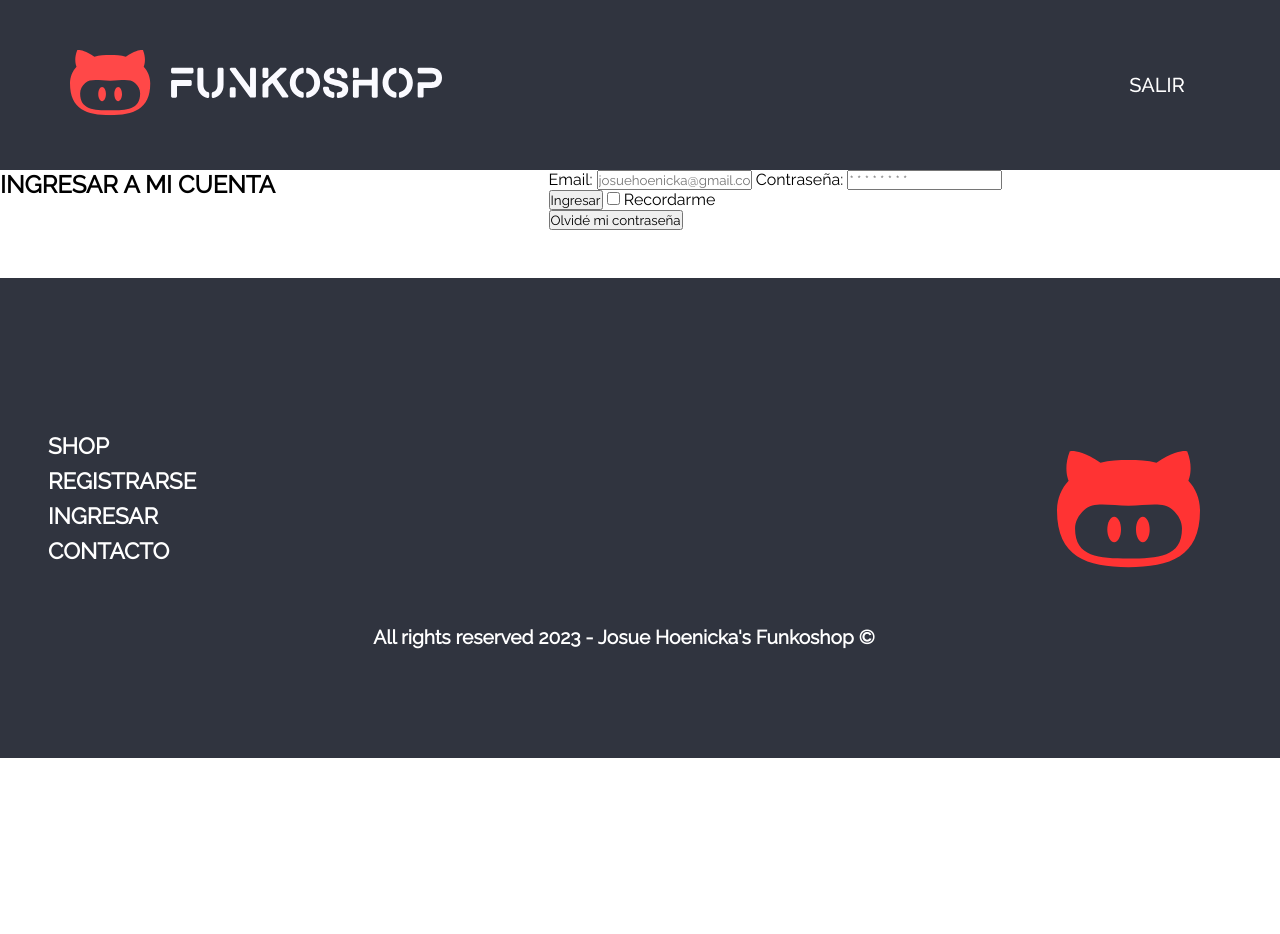
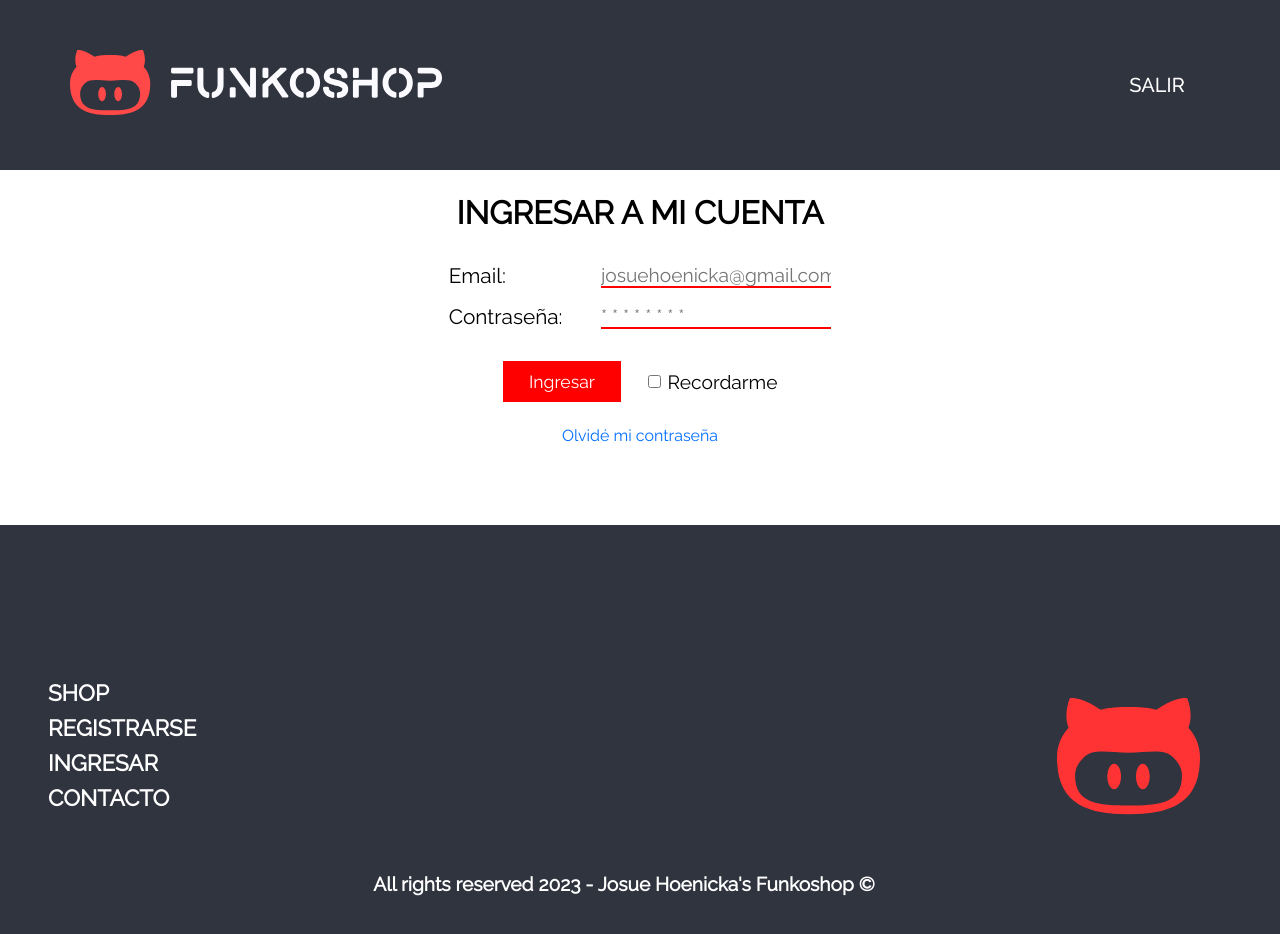
Before and after one commit to josuehoenicka/funkoshop, a plain HTML site: page src/admin/login.html in a window 1280 px wide. Before the commit the page ends 800 px from the top, so only its background shows below. Drawn offline with Linux system fonts and the light colour scheme.

Commit message:
update login styles

```diff
--- a/src/admin/login.html
+++ b/src/admin/login.html
@@ -6,7 +6,7 @@
     <meta name="viewport" content="width=device-width, initial-scale=1.0">
     <link rel="icon" type="image/x-icon" href="charmander-1.webp">
     <link rel="stylesheet" href="../../styles/index.css">
-    <link rel="stylesheet" href="../../styles/shop.css">
+    <link rel="stylesheet" href="../../styles/admin.css">
     <title>Josue Hoenicka's FunkShop</title>
 </head>
 <body>
@@ -20,18 +20,23 @@
         </div>
     </nav>
     <main>
-        <h2>INGRESAR A MI CUENTA</h2>
-        <form action="">
-            <label for="email_login">Email:</label>
-            <input type="text" placeholder="josuehoenicka@gmail.com" id="email_login">
-            <label for="password_login">Contraseña:</label>
-            <input type="text" placeholder="* * * * * * * *" id="password_login">
-            <div>
-                <button>Ingresar</button>
-                <input type="checkbox"> Recordarme
+        <h2 class="title-admin-template">INGRESAR A MI CUENTA</h2>
+        <form action="" class="form-admin-template">
+            <div class="container-admin-template">
+                <label for="email_login">Email:</label>
+                <input type="text" placeholder="josuehoenicka@gmail.com" id="email_login">
             </div>
-            <div>
-                <button>Olvidé mi contraseña</button>
+            <div class="container-admin-template">
+                <label for="password_login">Contraseña:</label>
+                <input type="password" placeholder="* * * * * * * *" id="password_login">
+            </div>
+            <div class="secondary-container-admin-template">
+                <button class="btn-login">Ingresar</button>
+                <input type="checkbox" id="input-remember">
+                <label for="input-remember" id="label-remember">Recordarme</label>
+            </div>
+            <div class="third-container-admin-template">
+                <button class="btn-forget">Olvidé mi contraseña</button>
             </div>
         </form>
     </main>
--- a/styles/admin.css
+++ b/styles/admin.css
@@ -0,0 +1,69 @@
+main {
+    display: flex;
+    flex-direction: column;
+    align-items: center;
+    width: 100vw;
+    height: 100%;
+    margin-top: 1.5em;
+}
+
+.form-admin-template {
+    margin: .5em 0;
+}
+
+.title-admin-template {
+    font-size: 2em;
+    margin-bottom: .5em;
+}
+
+.container-admin-template {
+    display: flex;
+    justify-content: space-between;
+    padding: .5em 0;
+}
+
+.container-admin-template input {
+    border: none;
+    outline: none;
+    margin-left: 2em;
+    border-bottom: .15em red solid;
+    width: 18vw;
+    font-size: 1.2em;
+    text-align: left;
+}
+
+.container-admin-template label {
+    font-size: 1.3em;
+}
+
+.secondary-container-admin-template input {
+    margin: 0 .5em 0 2em;
+}
+
+.secondary-container-admin-template label {
+    padding: .5em 0; /* btn-login */
+    font-size: 1.2em;
+}
+
+.secondary-container-admin-template, .third-container-admin-template {
+    display: flex;
+    justify-content: center;
+    margin: 1.5em 0;
+}
+
+.btn-login {
+    border: none;
+    outline: none;
+    padding: .5em 1.5em; /* secondary-container-admin-template label */
+    background-color: red;
+    color: white;
+    font-size: 1.1em;
+}
+
+.btn-forget {
+    border: none;
+    outline: none;
+    background-color: transparent;
+    font-size: 1em;
+    color: #006eff;
+}
```
